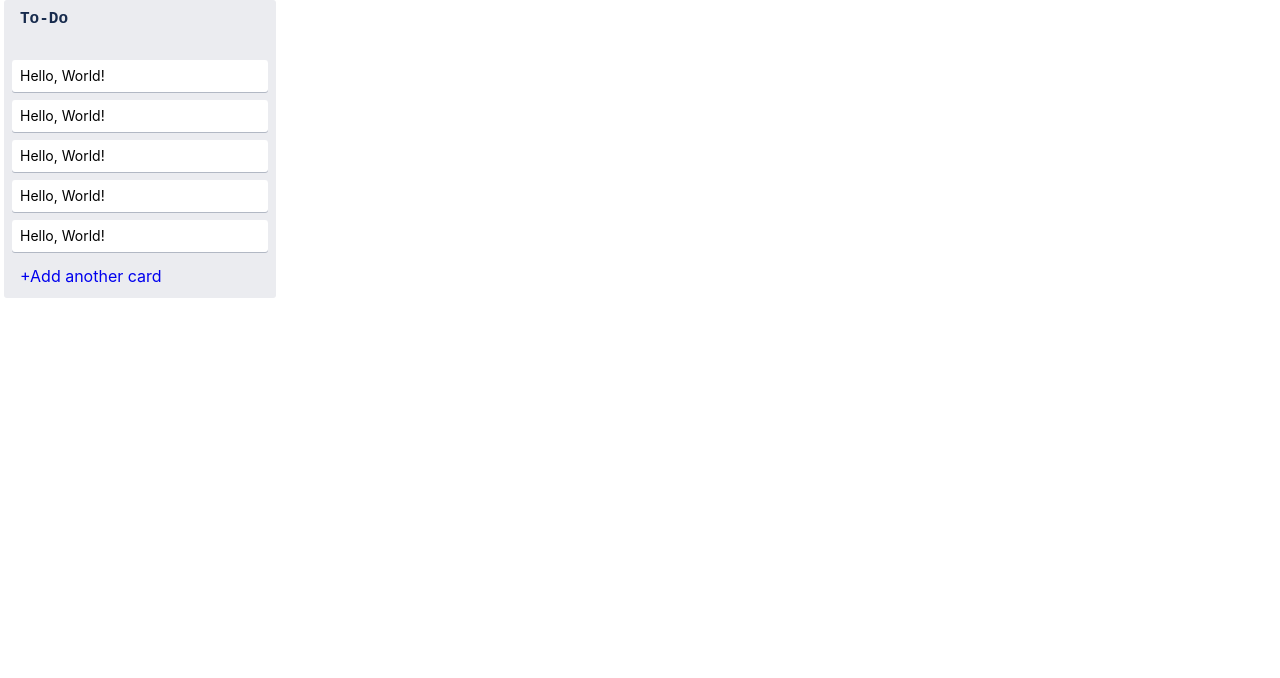
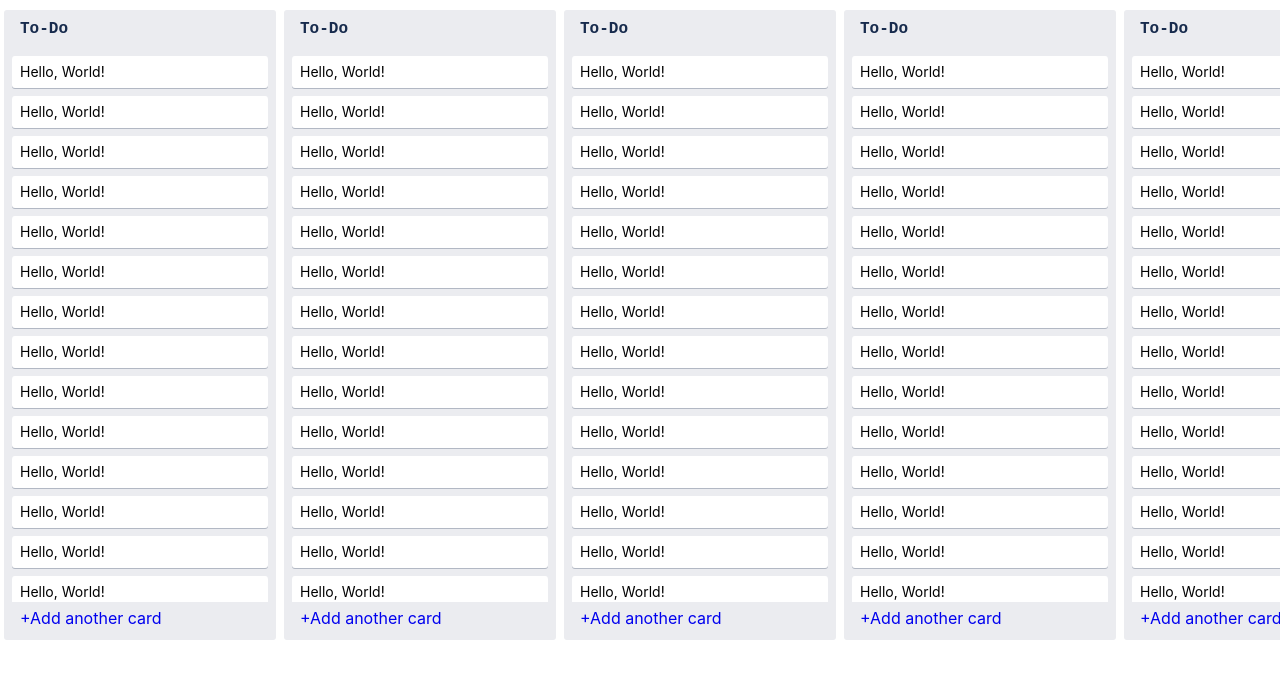
Before and after one commit to thescripted/trello-markup, a React (Create React App) app: page / in a window 1280 px wide. Shown: the top 678 px of the page. Built offline with nearby package versions, Linux system fonts and the light colour scheme.

Commit message:
styled scrollbar

```diff
--- a/src/App.js
+++ b/src/App.js
@@ -1,10 +1,10 @@
 import React from 'react';
-import CardList from "./Components/CardList";
+import CardListContainer from "./Components/CardListContainer";
 
 function App() {
   return (
     <div className="App">
-      <CardList />
+      <CardListContainer />
     </div>
   );
 }
--- a/src/Components/CardList.js
+++ b/src/Components/CardList.js
@@ -10,11 +10,29 @@ const CardList = () => {
             To-Do
           </textarea>
         </div>
-        <Card />
-        <Card />
-        <Card />
-        <Card />
-        <Card />
+        <div className="list-card list-scroll">
+          <Card />
+          <Card />
+          <Card />
+          <Card />
+          <Card />
+          <Card />
+          <Card />
+          <Card />
+          <Card />
+          <Card />
+          <Card />
+          <Card />
+          <Card />
+          <Card />
+          <Card />
+          <Card />
+          <Card />
+          <Card />
+          <Card />
+          <Card />
+          <Card />
+        </div>
         <div className="add-another-card">
           <a href="/" className="card-composer">
             <span className="icon-add"></span>
--- a/src/Components/CardListContainer.js
+++ b/src/Components/CardListContainer.js
@@ -0,0 +1,19 @@
+import React from 'react';
+import CardList from './CardList';
+
+const CardListContainer = () => {
+  return (
+    <div className="cardlist-canvas">
+      <div className="list-container main-container-scroll">
+        <CardList />
+        <CardList />
+        <CardList />
+        <CardList />
+        <CardList />
+        <CardList />
+      </div>
+    </div>
+  );
+};
+
+export default CardListContainer;
--- a/src/style.css
+++ b/src/style.css
@@ -25,6 +25,36 @@ code {
   font-size: 16px;
 }
 
+/* Webkit-Scrollbar */
+.list-scroll::-webkit-scrollbar {
+  width: 8px;
+  height: 8px;
+}
+
+.list-scroll::-webkit-scrollbar-thumb {
+  background: rgba(9, 30, 66, 0.25);
+  border-radius: 10px;
+}
+
+.list-scroll::-webkit-scrollbar-track{
+  background: rgba(9, 30, 66, 0.08);
+  border-radius: 10px;
+}
+
+.main-container-scroll::-webkit-scrollbar{
+  width: 12px;
+  height: 12px;
+}
+
+.main-container-scroll::-webkit-scrollbar-thumb {
+  background: rgba(9, 30, 66, 0.25);
+  border-radius: 10px;
+}
+
+.main-container-scroll::-webkit-scrollbar-track {
+  background: rgba(9, 30, 66, 0.08);
+  border-radius: 10px;
+}
 
 /* App.css */
 .App {
@@ -67,21 +97,43 @@ code {
 }
 
 /* Card.js */
+
+.card-component {
+  width: 256px;
+  height: 32px;
+  overflow: hidden;
+  border-radius: 3px;
+  cursor: pointer;
+  margin: 0 auto 8px;
+  background-color: #fff;
+  box-shadow: 0 1px 0 rgba(9, 30, 66, 0.25);
+}
+
+.card-component:hover{
+  background-color: rgba(9,30,66,0.04);
+}
+
+.card-title {
+  padding: 6px 8px 2px;
+}
+
+/* CardList.js */
 .list-wrapper {
   width: 272px;
   height: 100%;
   margin: 0 4px;
   display: inline-block;
   vertical-align: top;
+  box-sizing: border-box;
 }
 
 .card-list {
+  max-height: 100%;
   background-color: #ebecf0;
   display: flex;
   border-radius: 3px;
   flex-direction: column;
   align-items: center;
-
 }
 
 .header-list {
@@ -110,22 +162,10 @@ code {
 }
 
 
-.card-component {
-  width: 256px;
-  height: 32px;
-  overflow: hidden;
-  border-radius: 3px;
-  cursor: pointer;
-  margin: 0 auto 8px;
-  background-color: #fff;
-  box-shadow: 0 1px 0 rgba(9, 30, 66, 0.25);
+.list-card {
+  overflow-x: hidden;
+  overflow-y: auto;
 }
-
-.card-title {
-  padding: 6px 8px 2px;
-}
-
-/* CardList.js */
 .add-another-card {
   width: 100%;
   min-height: 38px;
@@ -156,3 +196,16 @@ code {
 
 .add-another-card-text{
 }
+
+/* CardListContainer.js */
+.cardlist-canvas {
+  display: flex;
+  height: 650px;
+  flex-direction: column;
+}
+.list-container {
+  white-space: nowrap;
+  overflow-x: auto;
+  overflow-y: hidden;
+  margin: 10px 0;
+}
```
